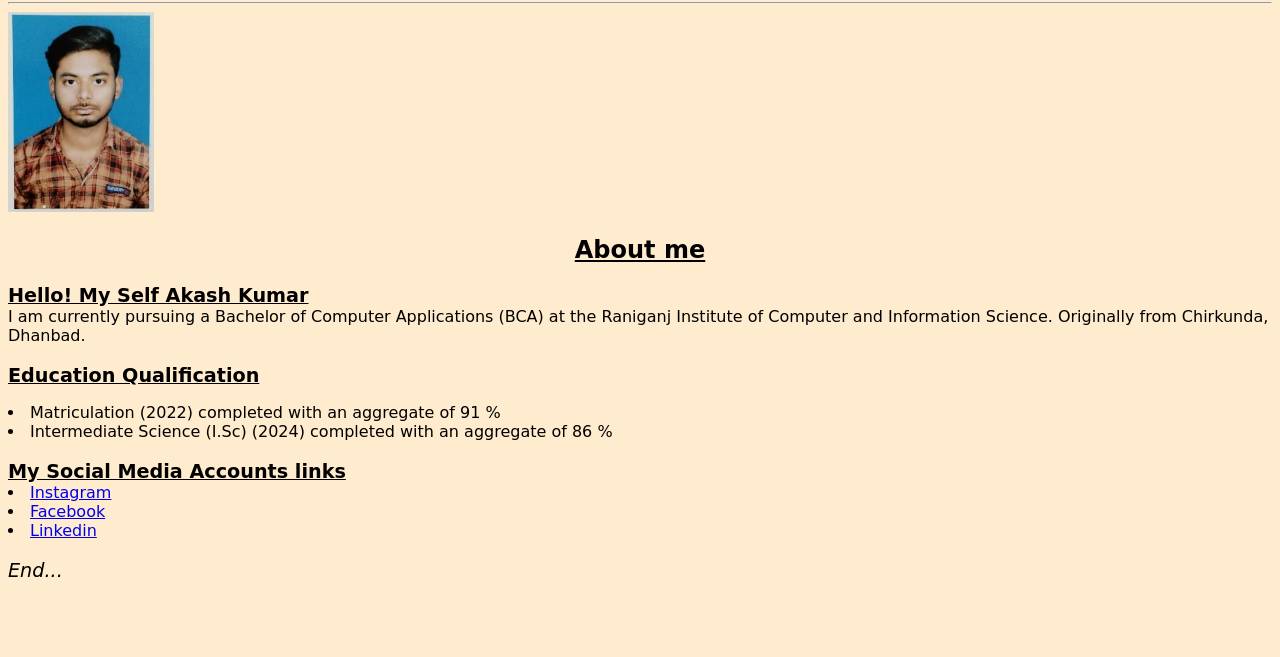
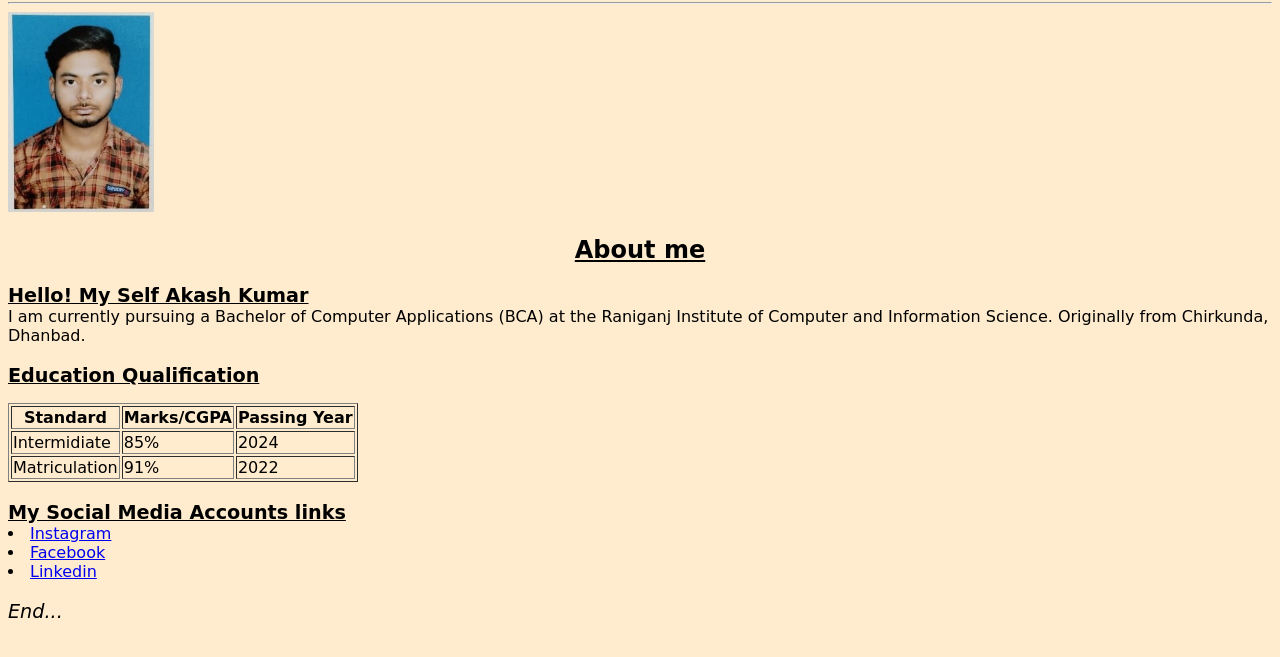
Before and after one commit to TheAkash-kumar/Portfolio, a plain HTML site: page index.html in a window 1280 px wide. Shown: the part 79-736 px from the top of the page. Drawn offline with Linux system fonts and the light colour scheme.

Commit message:
Update index.html
Change qualification into table form

```diff
--- a/index.html
+++ b/index.html
@@ -32,12 +32,24 @@
            </b>
         </big>
         <br>
-        <li>
-            Matriculation (2022)  completed with an aggregate of 91 %
-        </li>
-        <li>
-            Intermediate Science (I.Sc) (2024)  completed with an aggregate of 86 %
-        </li>
+        <table border="1">
+                <tr>
+                    <th>Standard</th>
+                    <th>Marks/CGPA
+                    <th>Passing Year</th>
+                </tr>
+
+                <tr>
+                    <td>Intermidiate</td>
+                    <td>85%</td>
+                    <td>2024</td>
+                </tr>
+                <tr>
+                    <td>Matriculation</td>
+                    <td>91%</td>
+                    <td>2022</td>
+                </tr>
+            </table>
         <br>
 
         <big >
```
